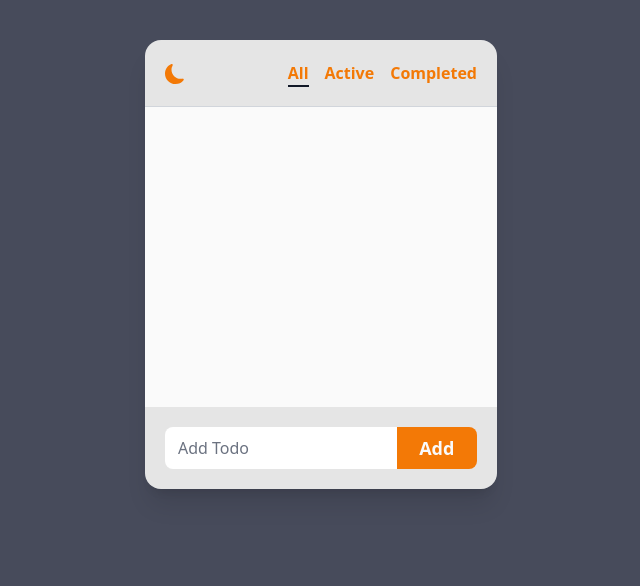
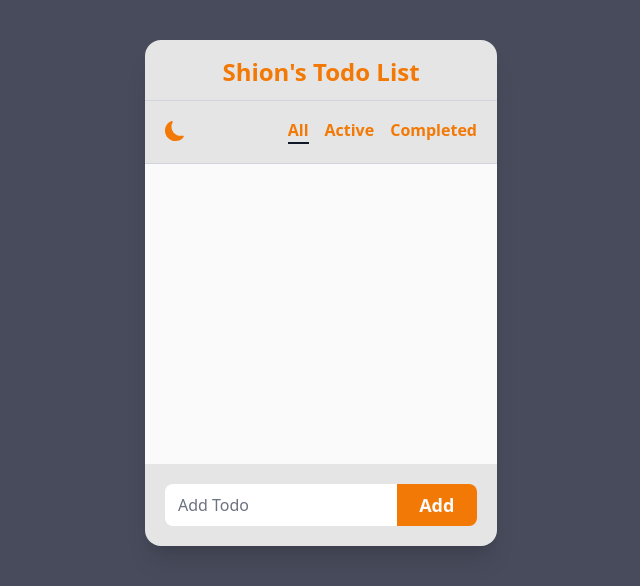
Before and after one commit to morumbi-sp/todo-list-dream, a React (Create React App) app: page / in a window 1280 px wide. Shown: the top 586 px of the page, without its empty margins (319-959 px from the left). Built offline with nearby package versions, Linux system fonts and the light colour scheme.

Commit message:
add nametag

```diff
--- a/src/App.tsx
+++ b/src/App.tsx
@@ -57,6 +57,7 @@ function App() {
   }, [todoList]);
 
   return (
+    <>
       <BackBoard darkMode={darkMode}>
         <NavBar
           toggleDarkMode={handleDarkMode}
@@ -80,6 +81,7 @@ function App() {
         </div>
         <Footer onAddTodo={handleAddTodo} />
       </BackBoard>
+    </>
   );
 }
 
--- a/src/components/NavBar.tsx
+++ b/src/components/NavBar.tsx
@@ -17,7 +17,13 @@ export default function NavBar({
   navMenu,
 }: Props) {
   return (
-    <div className=' flex items-center justify-between border-b border-gray-300 bg-light-200 px-5 py-4 text-light-accent dark:border-gray-600 dark:bg-dark-200 dark:text-dark-accent'>
+    <div className='border-b border-gray-300 bg-light-200 py-4 text-light-accent dark:border-gray-600 dark:bg-dark-200 dark:text-dark-accent'>
+      <div className='w-full border-b  border-gray-300'>
+        <div className=' px-5 pb-3 text-center text-2xl  font-semibold'>
+          Shion's Todo List
+        </div>
+      </div>
+      <div className=' flex items-center justify-between px-5 pt-3'>
         <div>
           <button className='pt-2 text-xl' onClick={toggleDarkMode}>
             {darkMode ? <MdSunny /> : <BsFillMoonFill />}
@@ -25,7 +31,11 @@ export default function NavBar({
         </div>
         <div className='flex items-center justify-between space-x-4 font-semibold'>
           <NavButton handleNavMenu={onNavMenu} title='all' active={navMenu} />
-        <NavButton handleNavMenu={onNavMenu} title='active' active={navMenu} />
+          <NavButton
+            handleNavMenu={onNavMenu}
+            title='active'
+            active={navMenu}
+          />
           <NavButton
             handleNavMenu={onNavMenu}
             title='completed'
@@ -33,5 +43,6 @@ export default function NavBar({
           />
         </div>
       </div>
+    </div>
   );
 }
```
Lines whose indentation alone changed are shown as unchanged.
